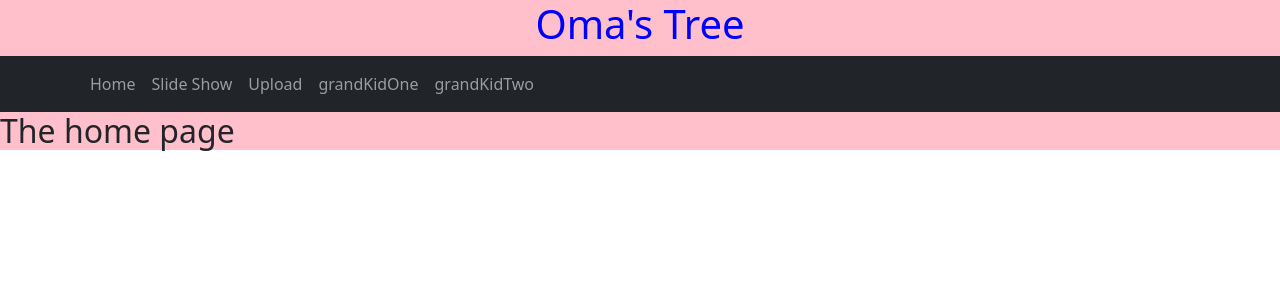
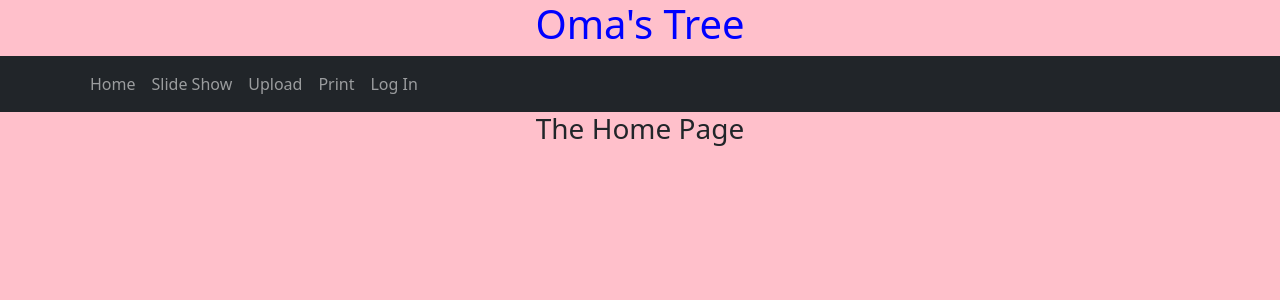
Before and after one commit to Augiedog/LookBook, a React (Create React App) app in the folder frontend/: page / in a window 1280 px wide. Shown: the top 300 px of the page. Built offline with nearby package versions, Linux system fonts and the light colour scheme; the HTML template or start-up script is replaced by a standard one.

Commit message:
cleaned up slideShow

```diff
--- /dev/null
+++ b/frontend/src/App.css
@@ -0,0 +1,13 @@
+.App {
+    text-align: center;
+  }
+  body {
+    background-color: pink;
+  }
+  h1 {
+    font-size: 2.5rem;
+  }
+  h2 {
+    text-transform: capitalize;
+    font-size: 1.75rem;
+  }
--- a/frontend/src/App.js
+++ b/frontend/src/App.js
@@ -2,6 +2,7 @@ import { BrowserRouter, Routes, Route } from 'react-router-dom'
 import UpLoad from './component/UpLoad';
 import NavBar from './component/home/navbar';
 import 'bootstrap/dist/css/bootstrap.min.css';
+import './App.css'
 import Home from './component/home/home';
 import SlideShow from './component/home/slideShow';
 import Error404 from './component/Error404';
--- a/frontend/src/component/Error404.js
+++ b/frontend/src/component/Error404.js
@@ -1,13 +1,14 @@
+import { Container } from "react-bootstrap";
 
 function Error404(props) {
     console.log(props)
     return (
-        <main>
+        <Container>
             <h1>404: PAGE NOT FOUND</h1>
             <p>Oops, sorry, we can't find this page!</p>
             <p>Error ${props.error}</p>
             <img src="http://localhost:5000/kittykat.jpeg" alt="cute cat pic" width="85%" />
-        </main>
+        </Container>
     );
 }
 
--- a/frontend/src/component/home/home.js
+++ b/frontend/src/component/home/home.js
@@ -2,7 +2,7 @@
 
 function Home() {
     return (
-        <h2>The home page</h2>
+        <h2>The Home page</h2>
     )
 }
 
--- a/frontend/src/component/home/navbar.js
+++ b/frontend/src/component/home/navbar.js
@@ -17,8 +17,8 @@ function NavBar() {
                         <Nav.Link href="/">Home</Nav.Link>
                         <Nav.Link href="/pictures" >Slide Show</Nav.Link>
                         <Nav.Link href="/pictures/upload">Upload</Nav.Link>
-                        <Nav.Link href="/error">grandKidOne</Nav.Link>
-                        <Nav.Link href="/error">grandKidTwo</Nav.Link>
+                        <Nav.Link href="/error">Print</Nav.Link>
+                        <Nav.Link href="/error">Log In</Nav.Link>
                     </Nav>
                     <Outlet />
 
--- a/frontend/src/component/home/slideShow.js
+++ b/frontend/src/component/home/slideShow.js
@@ -19,26 +19,13 @@ function SlideShow() {
         setError(error);
       }
     })
-    // fetch("192.168.0.29:5000/pictures")
-    //   .then(res => res.json())
-    //   .then(
-    //     (result) => {
-    //       console.log("from api", result)
-    //       setIsLoaded(true);
-    //       setPictures(result);
-    //     }
-    //   ).catch(
-    //     (error) => {
-    //       setIsLoaded(false);
-    //       setError(error);
-    //     })
-  }, [])
+   }, [isLoaded])
 
   console.log("API call", pictures)
 
   let pictureCarousel = pictures.map((picture) => {
     return (
-      <Carousel.Item>
+      <Carousel.Item key={picture.fileName}>
         <img
           className="d-block w-100"
           src={picture.picUrl}
@@ -59,7 +46,7 @@ if (error) {
 } else {
   return (
     <Container>
-      <Carousel style={{ 'width': "90%", 'align': "center" }}>
+      <Carousel>
         {pictureCarousel}
       </Carousel>
     </Container>
--- a/frontend/src/index.css
+++ b/frontend/src/index.css
@@ -1,6 +1,5 @@
 body {
   margin: 0;
-  background-color: pink;
   font-family: -apple-system, BlinkMacSystemFont, 'Segoe UI', 'Roboto', 'Oxygen',
     'Ubuntu', 'Cantarell', 'Fira Sans', 'Droid Sans', 'Helvetica Neue',
     sans-serif;
@@ -12,7 +11,3 @@ code {
   font-family: source-code-pro, Menlo, Monaco, Consolas, 'Courier New',
     monospace;
 }
-
-.App {
-  background-color: pink;
-}
```
